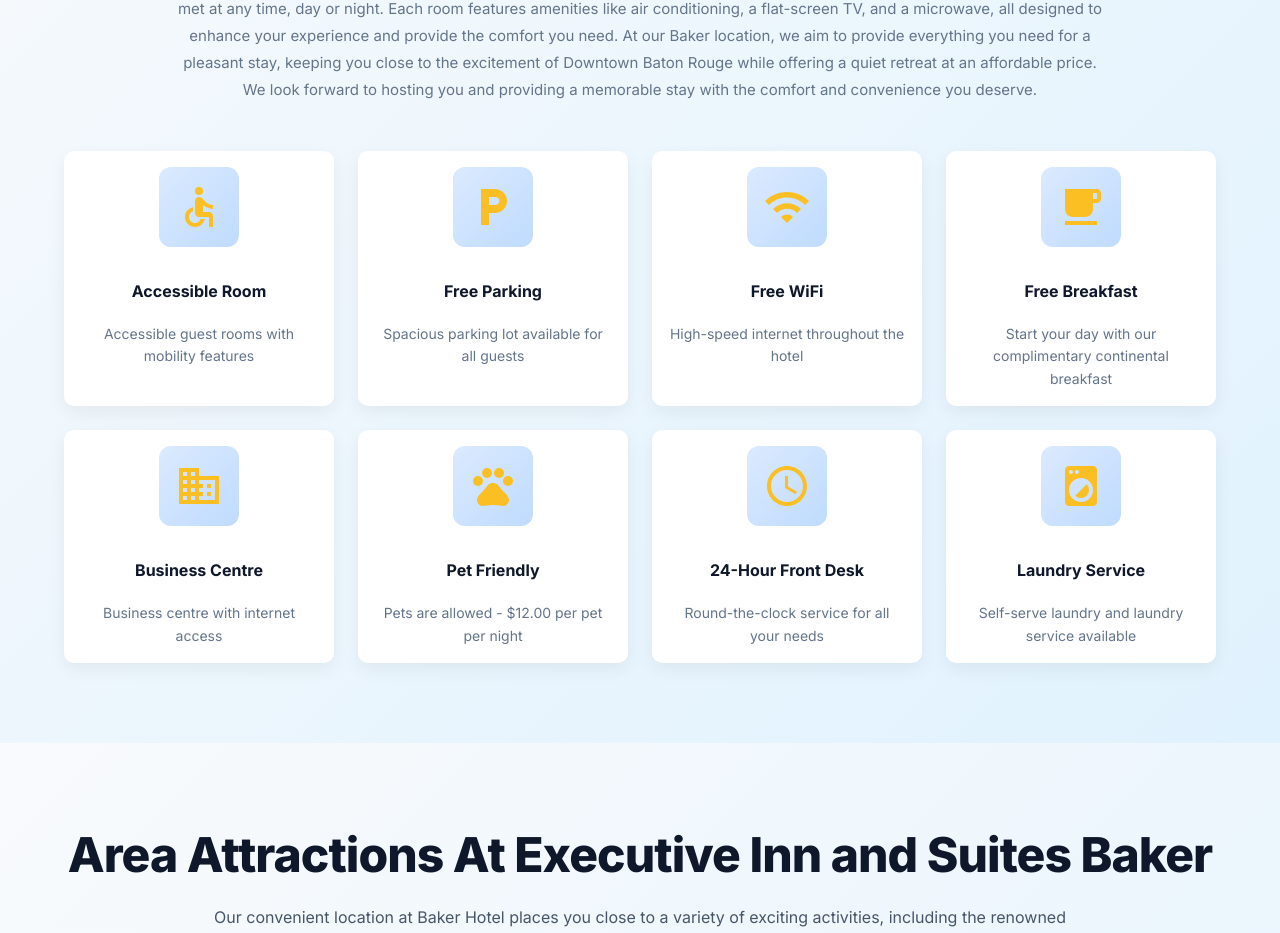
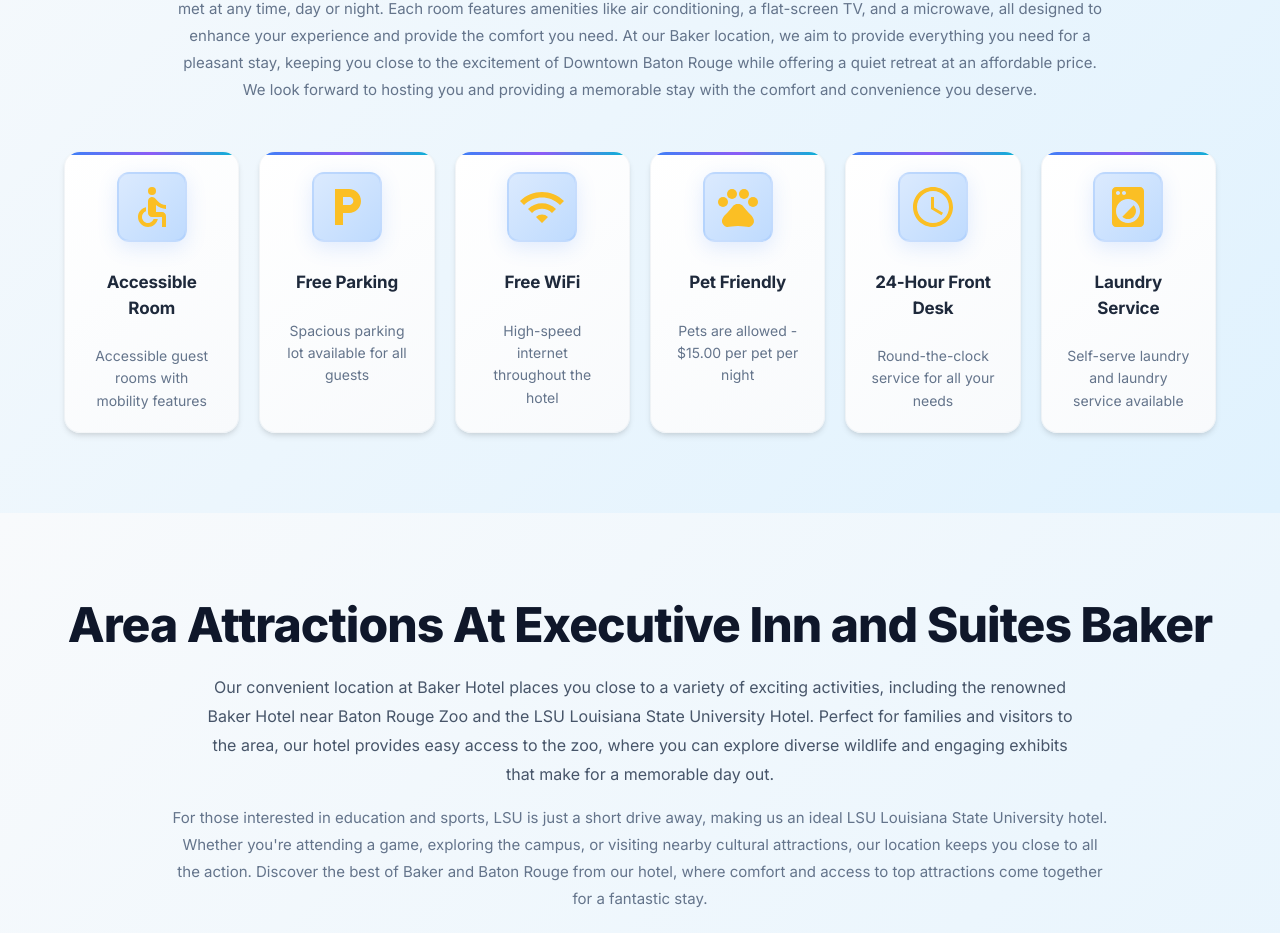
Before and after one commit to Pra9ptl/executive_inn, a React (Create React App) app: page / in a window 1280 px wide. Shown: the part 3214-4147 px from the top of the page. Built offline with nearby package versions, Linux system fonts and the light colour scheme.

Commit message:
updated the design

```diff
--- a/src/components/Amenities.tsx
+++ b/src/components/Amenities.tsx
@@ -1,8 +1,6 @@
 import {
   Accessible,
   AccessTime,
-  Business,
-  LocalCafe,
   LocalLaundryService,
   LocalParking,
   Pets,
@@ -39,30 +37,18 @@ const amenities: Amenity[] = [
   },
   {
     id: 3,
-    icon: <LocalCafe sx={{ fontSize: 48, color: '#fbbf24' }} />,
-    title: 'Free Breakfast',
-    description: 'Start your day with our complimentary continental breakfast',
+    icon: <Pets sx={{ fontSize: 48, color: '#fbbf24' }} />,
+    title: 'Pet Friendly',
+    description: 'Pets are allowed - $15.00 per pet per night',
   },
   {
     id: 4,
-    icon: <Business sx={{ fontSize: 48, color: '#fbbf24' }} />,
-    title: 'Business Centre',
-    description: 'Business centre with internet access',
-  },
-  {
-    id: 5,
-    icon: <Pets sx={{ fontSize: 48, color: '#fbbf24' }} />,
-    title: 'Pet Friendly',
-    description: 'Pets are allowed - $12.00 per pet per night',
-  },
-  {
-    id: 6,
     icon: <AccessTime sx={{ fontSize: 48, color: '#fbbf24' }} />,
     title: '24-Hour Front Desk',
     description: 'Round-the-clock service for all your needs',
   },
   {
-    id: 7,
+    id: 5,
     icon: <LocalLaundryService sx={{ fontSize: 48, color: '#fbbf24' }} />,
     title: 'Laundry Service',
     description: 'Self-serve laundry and laundry service available',
@@ -117,9 +103,9 @@ const Amenities: React.FC = () => {
           </Typography>
         </Box>
 
-        <Grid container spacing={{ xs: 2, md: 3 }} sx={{ justifyContent: 'center' }}>
+        <Grid container spacing={{ xs: 2, md: 2.5 }} sx={{ justifyContent: 'center' }}>
           {amenities.map((amenity) => (
-            <Grid key={amenity.id} xs={6} sm={6} md={3}>
+            <Grid key={amenity.id} xs={6} sm={4} md={3} lg={2}>
               <Card
                 className="amenities-card"
                 role="article"
@@ -130,31 +116,52 @@ const Amenities: React.FC = () => {
                   flexDirection: 'column',
                   alignItems: 'center',
                   textAlign: 'center',
-                  p: { xs: 1, md: 2 },
-                  transition: 'all 0.32s cubic-bezier(0.4, 0, 0.2, 1)',
-                  border: 'none',
-                  boxShadow: '0 6px 18px rgba(2,6,23,0.06)',
-                  background: 'white',
-                  borderRadius: 10,
+                  p: { xs: 2, md: 2.5 },
+                  position: 'relative',
+                  overflow: 'hidden',
+                  transition: 'all 0.4s cubic-bezier(0.4, 0, 0.2, 1)',
+                  border: '1px solid rgba(148, 163, 184, 0.1)',
+                  boxShadow: '0 4px 6px -1px rgba(0, 0, 0, 0.1), 0 2px 4px -1px rgba(0, 0, 0, 0.06)',
+                  background: 'linear-gradient(145deg, #ffffff 0%, #f8fafc 100%)',
+                  borderRadius: '16px',
+                  cursor: 'pointer',
+                  '&::before': {
+                    content: '""',
+                    position: 'absolute',
+                    top: 0,
+                    left: 0,
+                    right: 0,
+                    height: '3px',
+                    background: 'linear-gradient(90deg, #3b82f6, #8b5cf6, #06b6d4)',
+                    borderRadius: '16px 16px 0 0',
+                  },
                   '&:hover': {
-                    boxShadow: '0 20px 50px rgba(30, 58, 138, 0.12)',
-                    transform: 'translateY(-6px)',
+                    transform: 'translateY(-6px) scale(1.02)',
+                    boxShadow: '0 20px 40px -12px rgba(0, 0, 0, 0.2)',
+                    borderColor: 'rgba(59, 130, 246, 0.3)',
+                    '& .amenity-icon': {
+                      transform: 'scale(1.1) rotate(5deg)',
+                      background: 'linear-gradient(135deg, #3b82f6, #8b5cf6)',
+                    },
                   },
                 }}
               >
-                {/* Icon Container with gradient background */}
+                {/* Icon Container with enhanced styling */}
                 <Box
+                  className="amenity-icon"
                   sx={{
-                    mb: 2.5,
+                    mb: 2,
                     p: 2,
                     background: 'linear-gradient(135deg, #dbeafe 0%, #bfdbfe 100%)',
                     borderRadius: '12px',
                     display: 'flex',
                     alignItems: 'center',
                     justifyContent: 'center',
-                    width: { xs: '64px', md: '80px' },
-                    height: { xs: '64px', md: '80px' },
-                    transition: 'all 0.24s ease',
+                    width: { xs: '60px', md: '70px' },
+                    height: { xs: '60px', md: '70px' },
+                    transition: 'all 0.3s ease',
+                    boxShadow: '0 6px 20px rgba(59, 130, 246, 0.15)',
+                    border: '2px solid rgba(59, 130, 246, 0.1)',
                   }}
                 >
                   {amenity.icon}
@@ -164,16 +171,25 @@ const Amenities: React.FC = () => {
                   id={`amenity-title-${amenity.id}`}
                   level="title-md"
                   sx={{
-                    color: '#0f172a',
+                    color: '#1e293b',
                     fontWeight: 700,
-                    mb: 1,
-                    fontSize: { xs: '15px', md: '16px' },
+                    mb: 1.5,
+                    fontSize: { xs: '16px', md: '17px' },
+                    letterSpacing: '-0.01em',
                   }}
                 >
                   {amenity.title}
                 </Typography>
 
-                <Typography level="body-sm" sx={{ color: '#64748b', lineHeight: 1.6, fontSize: '14px' }}>
+                <Typography
+                  level="body-sm"
+                  sx={{
+                    color: '#64748b',
+                    lineHeight: 1.6,
+                    fontSize: '14px',
+                    px: 0.5,
+                  }}
+                >
                   {amenity.description}
                 </Typography>
               </Card>
```
Also changed, not shown: src/components/HotelInfo.tsx (+22 -22 lines).
